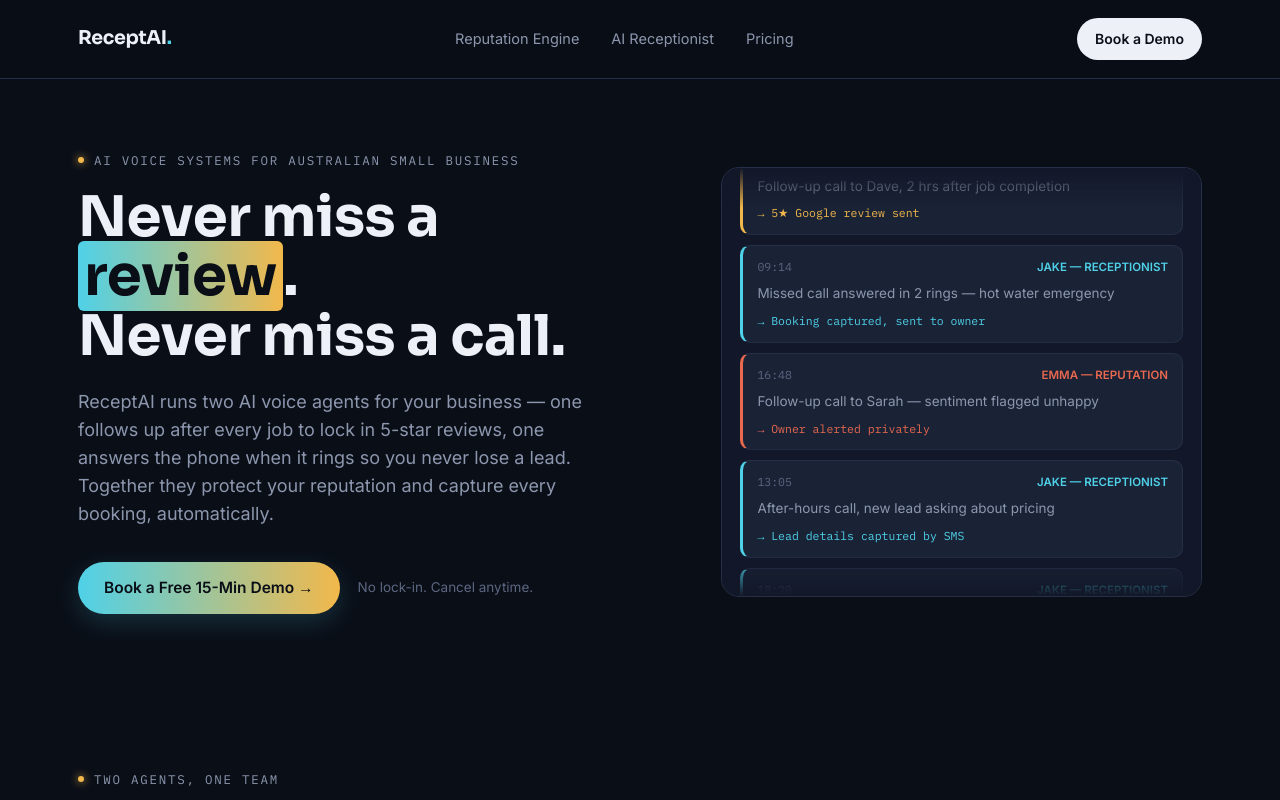
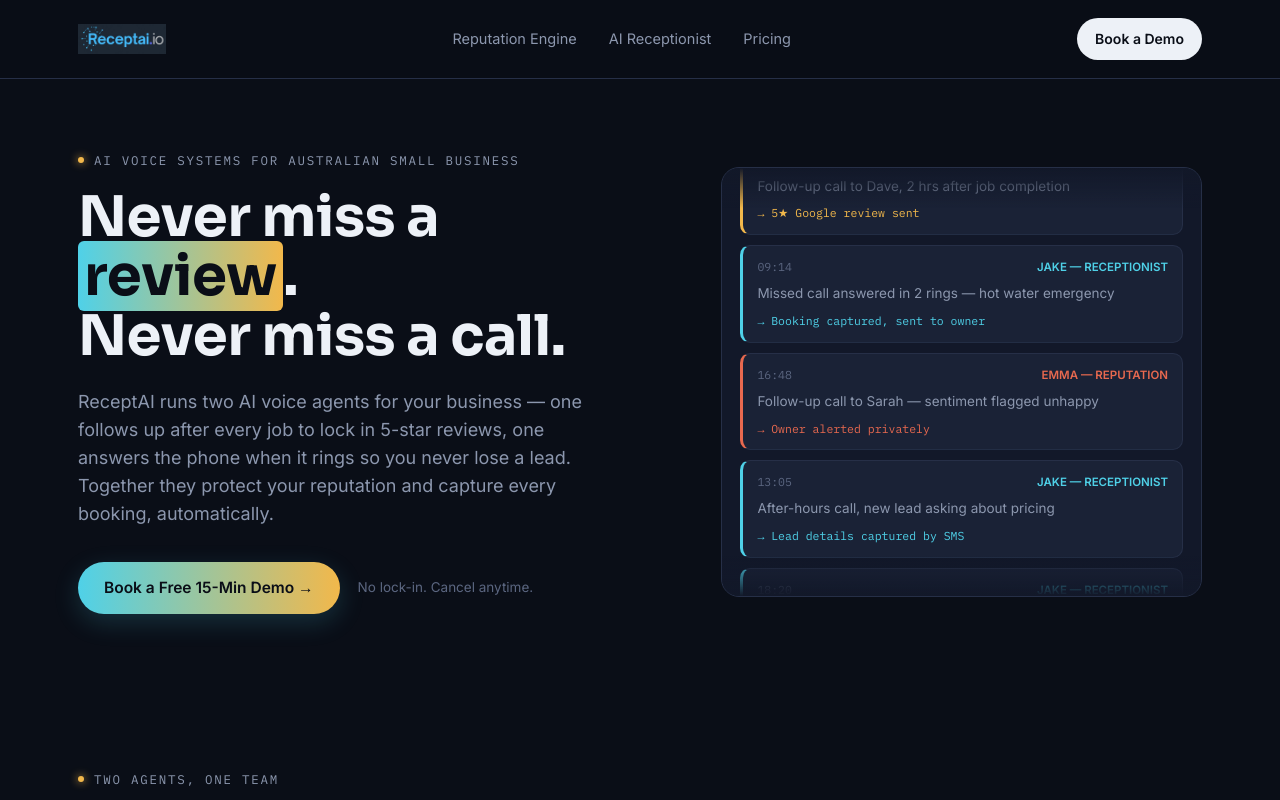
Before and after one commit to receptai-io/receptai-landing, a plain HTML site: page index.html in a window 1280 px wide. Shown: the top 800 px of the page. Drawn offline with Linux system fonts and the light colour scheme.

Commit message:
Add files via upload

```diff
--- a/index.html
+++ b/index.html
@@ -320,7 +320,7 @@
 
 <header>
   <div class="nav">
-    <div class="logo">ReceptAI<span>.</span></div>
+    <div class="logo"><img src="logo.png" alt="ReceptAI" style="height:30px;display:block;"></div>
     <nav class="navlinks">
       <a href="#reputation">Reputation Engine</a>
       <a href="#receptionist">AI Receptionist</a>
```
Also changed, not shown: logo.png (added).
